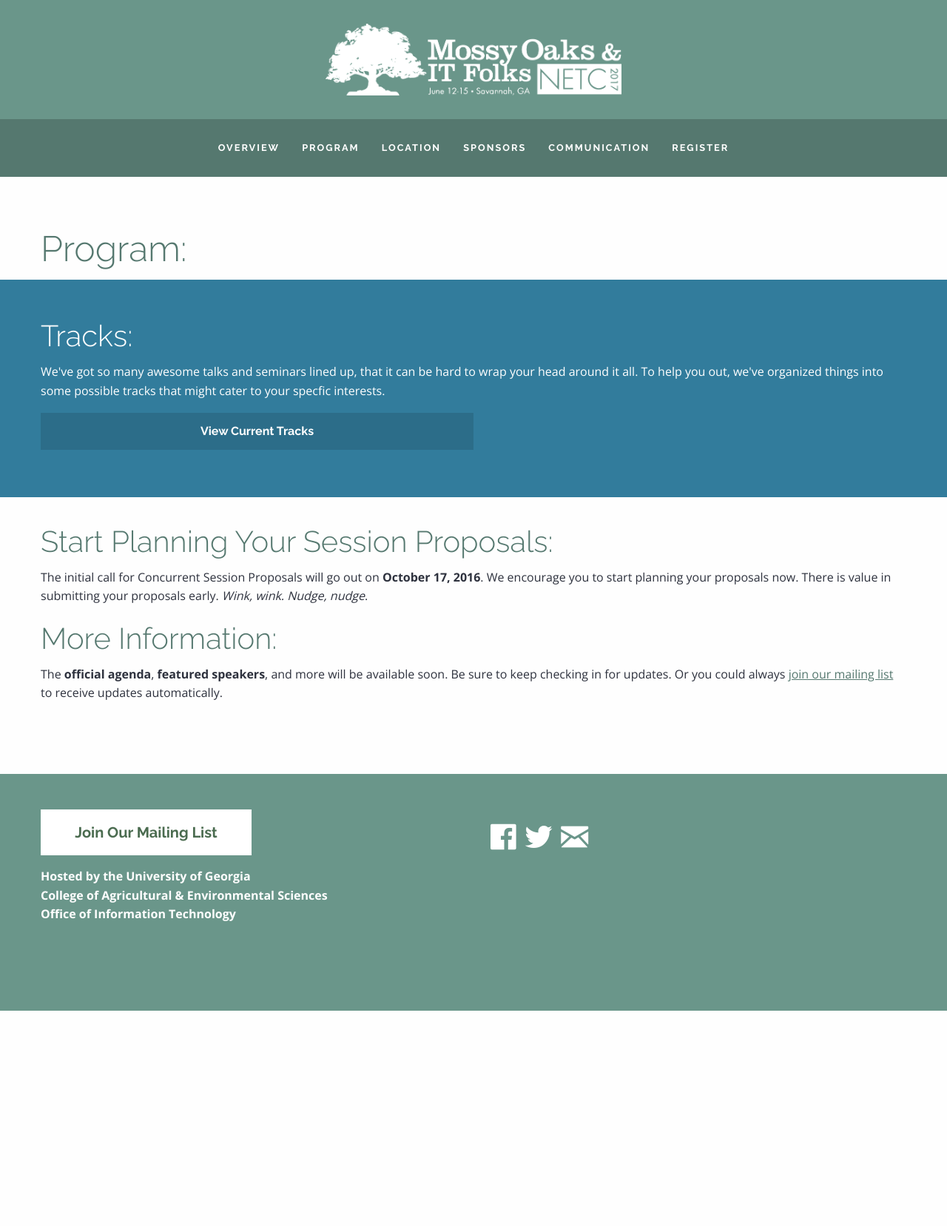
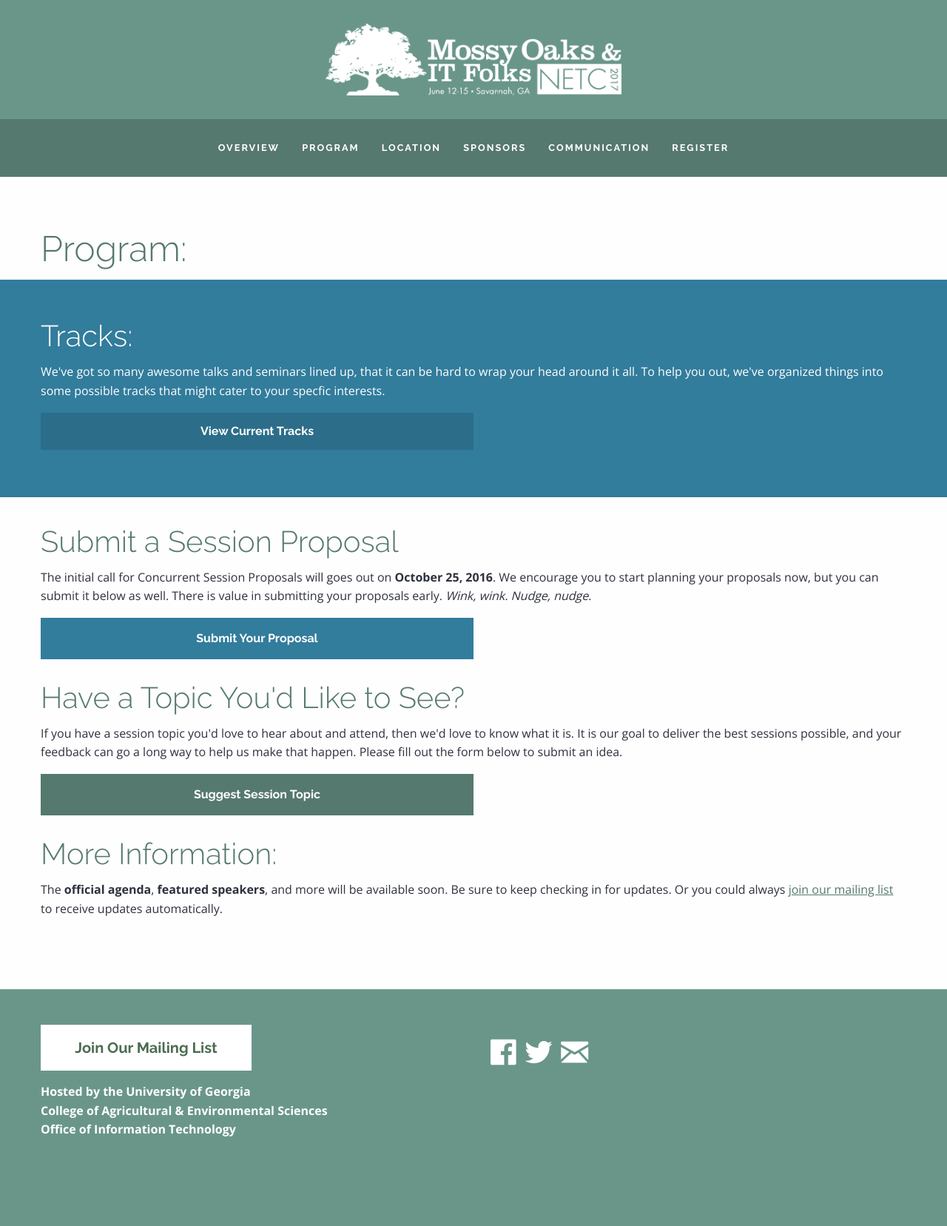
Before and after one commit to johnfrenchxyz/NETC, a Jekyll site: the page built from program/index.html, in a window 1280 px wide. Shown: the whole page at 74% size. Built offline with Jekyll 4.4.1, drawn with Linux system fonts in a browser that asks for light colours; nearby versions of some CDN libraries; before the commit the page ends 1366 px from its top, so only the background shows below that.

Commit message:
Changes for Brian

```diff
--- a/_sass/_variables.scss
+++ b/_sass/_variables.scss
@@ -166,7 +166,7 @@
     -webkit-column-break-inside: avoid;
     page-break-inside: avoid;
     break-inside: avoid;
-    display: inline-block;
+    // display: inline-block;
     margin-bottom: 2em;
     .card-heading {
         padding: 1em;
--- a/communication/index.html
+++ b/communication/index.html
@@ -82,7 +82,7 @@
          <!-- Teresa Edwards -->
          <div class="personnel-card">
              <div class="personnel-image">
-                 <img src="{{site.baseurl}}/images/avatar.png" alt="portrait of Teresa Edwards" />
+                 <img src="{{site.baseurl}}/images/TeresaEdwards.jpg" alt="portrait of Teresa Edwards" />
              </div>
              <div class="card-description">
                  <div class="name">
--- a/index.html
+++ b/index.html
@@ -9,7 +9,7 @@
                 <div class="register-section">
                     <h1>Stay on top of changing technology.</h1>
                     <a href="{{site.baseurl}}/overview/index.html" class="custom-button">Conference Information</a>
-                    <p>Join us as the 2017 National Extension Technology Conference convenes in Savannah on June 13-15. Examine technological trends, share ideas and network with your peers while immersed in the natural beauty, charm, architecture and history of the South. Georgia’s First City will captivate, intrigue, and surprise you with her gracious hospitality and subtle eccentricities.</p>
+                    <p>Join us as the 2017 National Extension Technology Committee Annual Conference convenes in Savannah on June 13-15. Examine technological trends, share ideas and network with your peers while immersed in the natural beauty, charm, architecture and history of the South. Georgia’s First City will captivate, intrigue, and surprise you with her gracious hospitality and subtle eccentricities.</p>
 
                     <p>The NETC2017 Planning Committee is excited about the program that is coming together. Over the coming weeks and months, we will be sharing information about innovative program features and engagement tools to enhance your conference experience. Please stay tuned as our plans come together. We believe you will like what you see and hear!</p>
                     <!-- <p>Registration is not yet open, but you can already find out more information about NETC. At the National Extension Technology Conference, you’ll hear from amazing speakers from all over the vast Extension network over topics that matter to your daily life.</p> -->
--- a/program/index.html
+++ b/program/index.html
@@ -19,10 +19,20 @@
 </div>
 <div class="row">
     <div class="large-12 columns">
-        <h2>Start Planning Your Session Proposals:</h2>
-        <p>The initial call for Concurrent Session Proposals will go out on <strong>October 17, 2016</strong>. We encourage you to start planning your proposals now. There is value in submitting your proposals early. <i>Wink, wink. Nudge, nudge</i>.</p>
+        <h2>Submit a Session Proposal</h2>
+        <p>The initial call for Concurrent Session Proposals will goes out on <strong>October 25, 2016</strong>. We encourage you to start planning your proposals now, but you can submit it below as well. There is value in submitting your proposals early. <i>Wink, wink. Nudge, nudge</i>.</p>
+        <a href="http://bit.ly/2eBwbH0" class="blue-button half-width" style="text-decoration: none;">Submit Your Proposal</a>
     </div>
 </div>
+<br />
+<div class="row">
+    <div class="large-12 columns">
+        <h2>Have a Topic You'd Like to See?</h2>
+        <p>If you have a session topic you'd love to hear about and attend, then we'd love to know what it is.  It is our goal to deliver the best sessions possible, and your feedback can go a long way to help us make that happen.  Please fill out the form below to submit an idea.</p>
+        <a href="http://bit.ly/2eCs23Z" class="green-button half-width" style="text-decoration: none;">Suggest Session Topic</a>
+    </div>
+</div>
+<br />
 <div class="row">
     <div class="large-12 columns">
         <h2>More Information:</h2>
--- a/sponsors/index.html
+++ b/sponsors/index.html
@@ -160,7 +160,7 @@
 </div>
 
 <div class="row">
-    <div class="large-12 columns">
+    <div class="large-10 large-centered columns">
         <div class="card-container sponsors">
             <!-- Oak Package -->
             <div class="card-red">
```
Also changed, not shown: other parts of sponsors/index.html (+1 -1 lines), images/TeresaEdwards.jpg (added).
